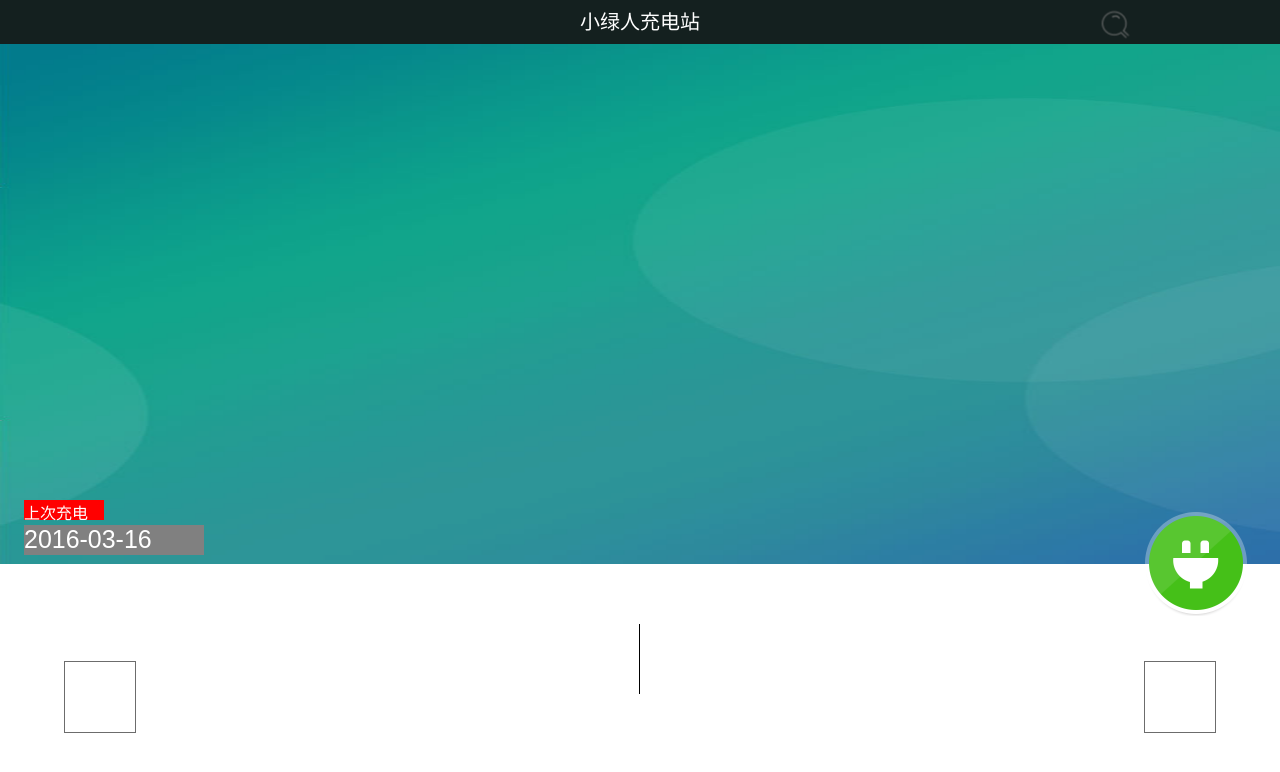
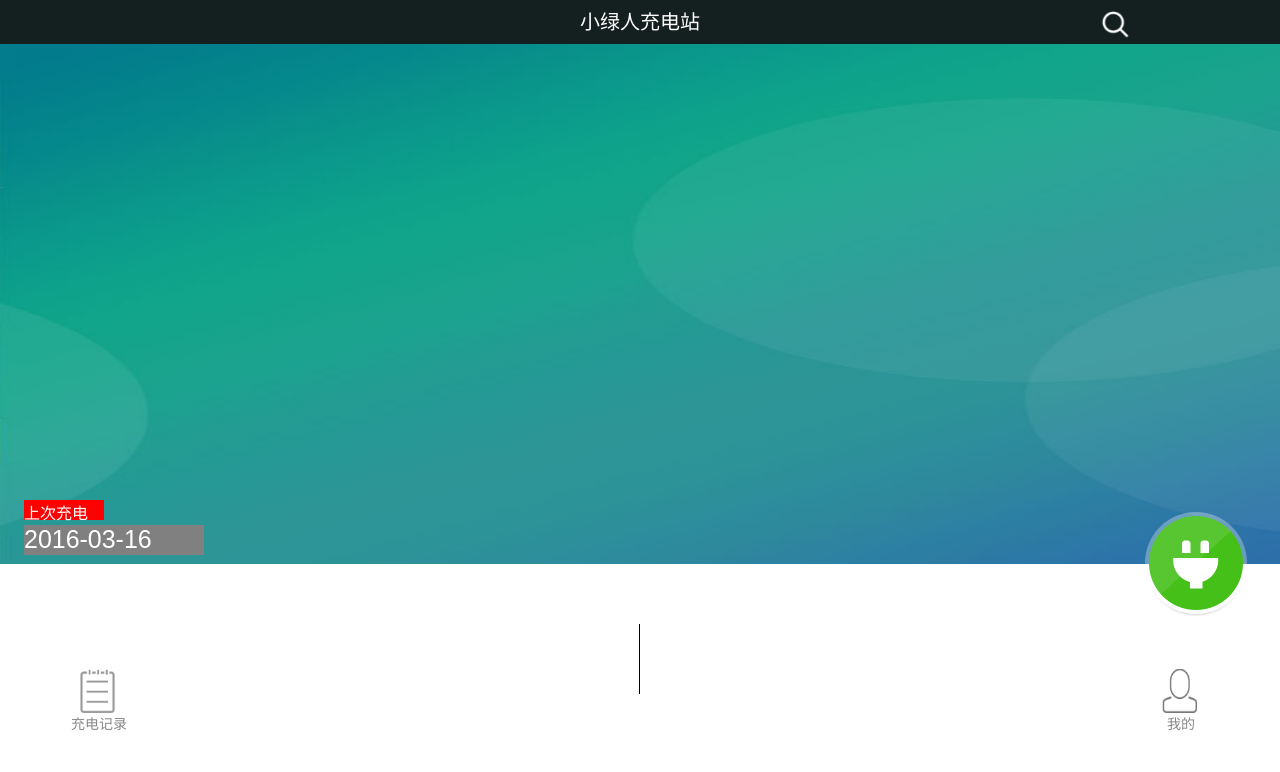
Before and after one commit to NSStringDong/XlvrenCharge, a plain HTML site: page XlvrenProject_Html/XlvrenCharge/index.html in a window 1280 px wide. Drawn offline with Linux system fonts and the light colour scheme.

Commit message:
新增按钮方法

```diff
--- a/XlvrenProject_Html/XlvrenCharge/index.html
+++ b/XlvrenProject_Html/XlvrenCharge/index.html
@@ -136,9 +136,12 @@
 					}
 				}
 			}
-			function goToCharge (){
-//				$('.main_chargeBtn').attr('background', 'url(img/DefaultImages/main_charge_click.png)');
-				alert('温馨提示','fuck');
+			/**
+			 * 首页三个按钮方法
+			 * @param {按钮标记} index
+			 */
+			function getOrderList (index) {
+				alert("显示充电记录");
 			}
 		</script>
 		<link rel="stylesheet" href="css/common.css" type="text/css" charset="utf-8"/>
@@ -153,7 +156,7 @@
 			.iabout {
 				width: 3.43rem;
 				height: 3.43rem;
-				background:no-repeat center center url(img/DefaultImages/main_search.png);
+				background:no-repeat center center url(img/DefaultImages/new_search@2x.png);
 				background-size:50% 50%;
 				margin-top: -0.2rem;
 			}
@@ -221,16 +224,36 @@
 				position: absolute;left: 1.5rem;bottom: -1.0rem;
 			}
 			#main_orderList {
-				border: 1px solid;
+				/*border: 1px solid;*/
 				width: 4.37rem;
 				height: 4.37rem;
 				position: absolute;left: 4.0rem;bottom: 4.2rem;
 			}
 			#main_userInfo {
-				border:1px solid;
+				/*border:1px solid;*/
 				width: 4.37rem;
 				height: 4.37rem;
 				position: absolute;right: 4.0rem;bottom: 4.2rem;
+			}
+			#icon_list {
+				width: 2.18rem;
+				height: 2.812rem;
+				position: absolute;left: 1.0rem;top: 0.35rem;
+			}
+			#charge_list {
+				color: rgba(135.0, 135.0, 135.0, 1);
+				font-size: 0.875rem;
+				position: absolute;left: 0;right: 0;bottom: -0.9rem;
+			}
+			#icon_main {
+				width: 2.18rem;
+				height: 2.812rem;
+				position: absolute;left: 1.0rem;top: 0.35rem;
+			}
+			#charge_main {
+				color: rgba(135.0, 135.0, 135.0, 1);
+				font-size: 0.875rem;
+				position: absolute;left: 0;right: 0;bottom: -0.9rem;
 			}
 		</style>
 	</head>
@@ -245,14 +268,16 @@
 				<p id="charge_lastTime">上次充电</p>
 				<p id="welcom_lbl" style="display: none;">点击右侧图标开始充电</p>
 				<p id="charge_lastOrder">2016-03-16</p>
-				<button type="button" class="main_chargeBtn" onclick="goToCharge()"></button>
+				<button type="button" class="main_chargeBtn" onclick="getOrderList(0)"></button>
 			</div>
 			<div class="grayLine"></div>
-			<div id="main_orderList">
-
+			<div id="main_orderList" onclick="getOrderList(1)">
+				<img id="icon_list" src="img/DefaultImages/new_list@2x.png"/>
+				<p id="charge_list">充电记录</p>
 			</div>
-			<div id="main_userInfo">
-
+			<div id="main_userInfo" onclick="getOrderList(2)">
+				<img id="icon_main" src="img/DefaultImages/main_self.png"/>
+				<p id="charge_main">我的</p>
 			</div>
 		</div>
 	</body>
```
